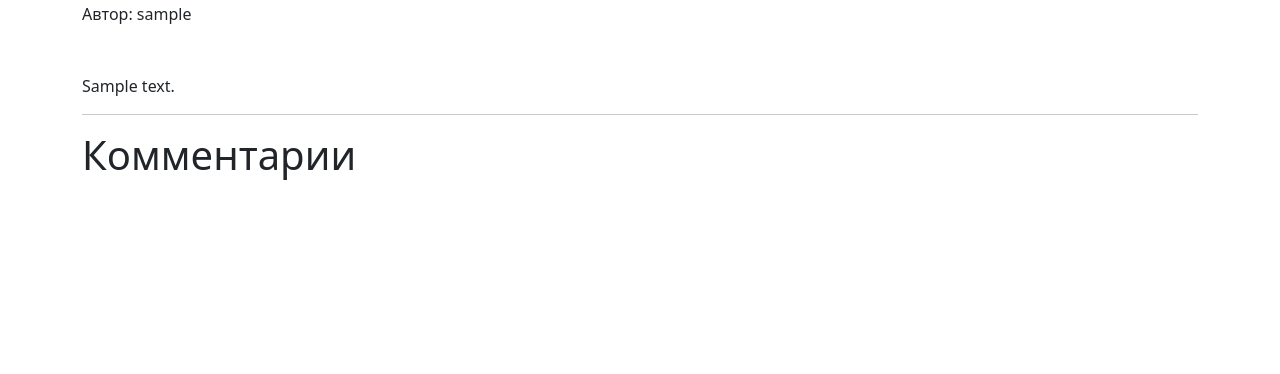
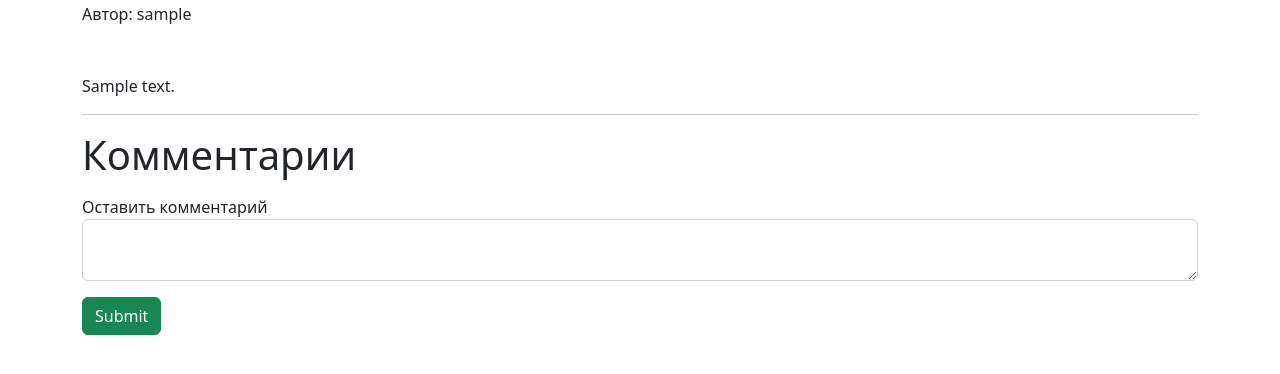
Before and after one commit to Tortolet/Forum, a Spring Boot app: page /group/1/post?id=1 in a window 1280 px wide. Shown: the part 150-524 px from the top of the page. Run offline with Spring Boot 4, Linux system fonts and the light colour scheme; a user stored in the database is signed in; tables that the repository leaves empty hold one stand-in row (values such as "Sample post"); some of the project's set-up classes (security, data sources, template engines, error pages and the like) are left out, and stand-ins take their place.

Commit message:
0.15.1 (new redirect from adding post to new post)

```diff
--- a/src/main/java/com/example/forum/controllers/ThreadController.java
+++ b/src/main/java/com/example/forum/controllers/ThreadController.java
@@ -49,7 +49,10 @@ public class ThreadController {
 
         threadService.save(threads);
 
-        return "redirect:/group?id=" + id;
+//        return "redirect:/group?id=" + id;
+
+        //noinspection SpringMVCViewInspection
+        return "redirect:/group/" + id + "/post?id=" + threads.getId();
     }
 
     @GetMapping("/group/{groupId}/post")
--- a/src/main/resources/templates/post.html
+++ b/src/main/resources/templates/post.html
@@ -48,7 +48,21 @@
   <p th:text="'Автор: ' + ${thread.getUsers().getUsername()}" class="mt-3"></p>
   <p th:text="${thread.getContent()}" class="mt-5"></p>
   <hr class="hr mt-3" />
-  <h1 class="mt-3">Комментарии</h1>
+  <div class="comments">
+    <h1 class="mt-3">Комментарии</h1>
+    <div class="comments_add">
+<!--      Добавить action форме-->
+      <form>
+        <div class="comment_textArea_div mt-3">
+          <label for="comment_textArea">Оставить комментарий</label>
+          <textarea id="comment_textArea" class="form-control" required></textarea>
+        </div>
+        <div class="comment_success_div mt-3">
+          <input type="submit" class="btn btn-success" id="comment_success"/>
+        </div>
+      </form>
+    </div>
+  </div>
 </div>
 </body>
 </html>
```
